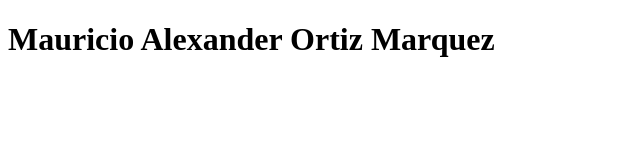
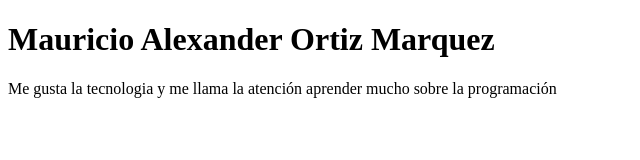
Before and after one commit to mortiz00/Git-Github, a plain HTML site: page index.html in a window 1280 px wide. Shown: the whole page, without its empty margins (0-640 px from the left). Drawn offline with Linux system fonts and the light colour scheme.

Commit message:
Agregue información personal

```diff
--- a/index.html
+++ b/index.html
@@ -8,5 +8,6 @@
 </head>
 <body>
     <h1>Mauricio Alexander Ortiz Marquez</h1>
+    <p>Me gusta la tecnologia y me llama la atención aprender mucho sobre la programación</p>
 </body>
 </html>
```
